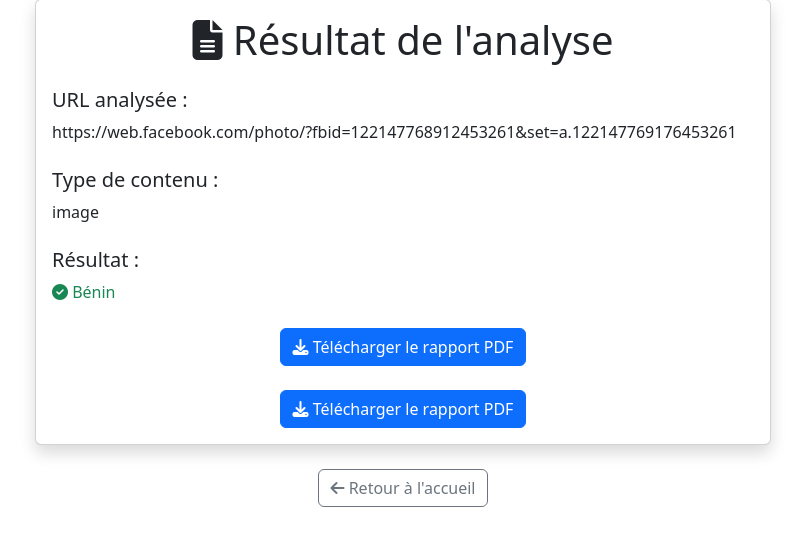
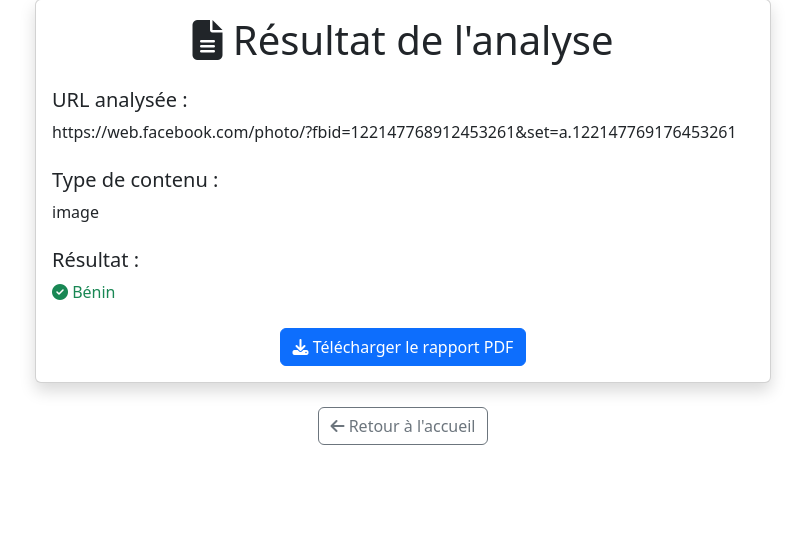
Before and after one commit to morgana011/Malicious-Content-Detection-System-in-Social-Media, a Django app: page /detection/result/1/ in a window 1280 px wide. Shown: the part 105-651 px from the top of the page, without its empty margins (237-1042 px from the left). Run offline with Django 5.2, Linux system fonts and the light colour scheme; data comes from the database, SQL or seed files in the repository; both versions use the stored data as it was after the commit.

Commit message:
Updated feature X / Fixed bug Y

```diff
--- a/detection/templates/detection/result.html
+++ b/detection/templates/detection/result.html
@@ -28,6 +28,8 @@
                 {% endif %}
             </p>
         </div>
+
+        <!-- Section pour télécharger le rapport si disponible -->
         {% if result.analysis_report %}
             <div class="text-center mt-4">
                 <a href="{{ result.analysis_report.url }}" class="btn btn-primary" download>
@@ -37,12 +39,6 @@
         {% else %}
             <p class="text-muted text-center">Aucun rapport disponible.</p>
         {% endif %}
-        <!-- Bouton pour télécharger le rapport PDF -->
-        <div class="text-center mt-4">
-            <a href="{{ result.analysis_report.url }}" class="btn btn-primary" download>
-                <i class="fas fa-download"></i> Télécharger le rapport PDF
-            </a>
-        </div>
     </div>
 </div>
 
--- a/detection/views.py
+++ b/detection/views.py
@@ -12,6 +12,7 @@
 from django.core.files.storage import default_storage
 from reportlab.pdfgen import canvas
 from .models import AnalysisResult
+from django.http import Http404
 
 # Configuration du logger
 logger = logging.getLogger(__name__)
@@ -119,8 +120,14 @@
     return render(request, 'detection/index.html')
 
 def result(request, result_id):
-    result = get_object_or_404(AnalysisResult, id=result_id)
+    try:
+        result = get_object_or_404(AnalysisResult, id=result_id)
+    except Http404:
+        # Si l'objet n'est pas trouvé, afficher un message d'erreur ou rediriger vers une autre page
+        return render(request, 'detection/error.html', {'message': "Résultat introuvable"})
+
     return render(request, 'detection/result.html', {'result': result})
+
 
 def get_facebook_post_content(post_id):
     """
```
Also changed, not shown: db.sqlite3, 7 other files. Lines whose indentation alone changed are shown as unchanged.
